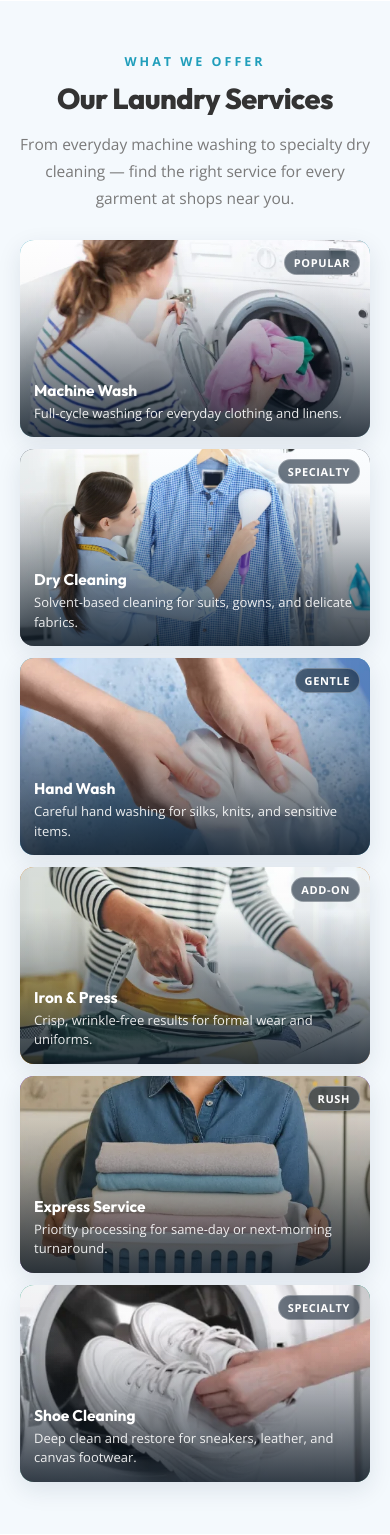
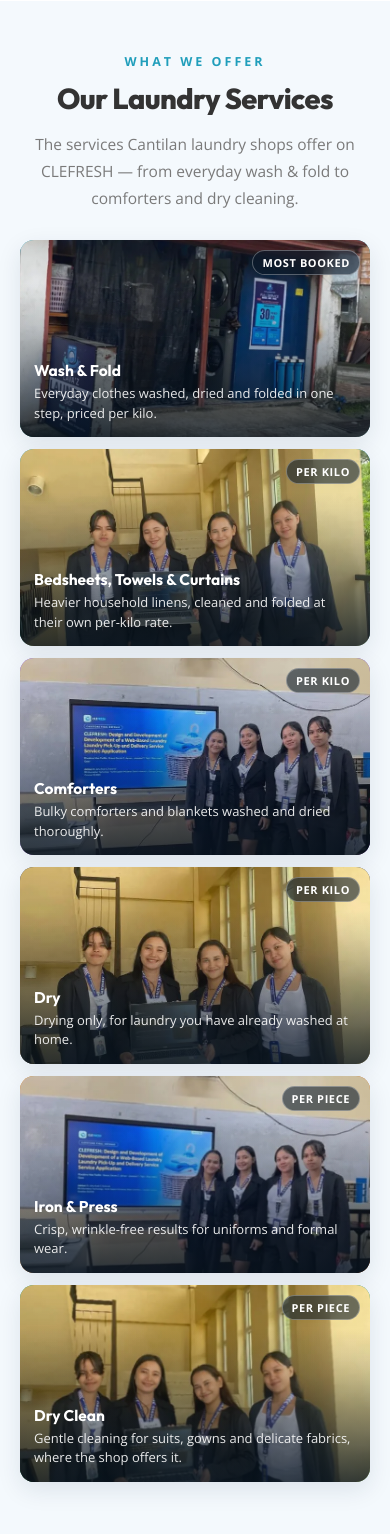
Before and after one commit to randyarrubio/CLEFRESH, a Django app: page / in a window 390 px wide. Shown: the part 3392-4927 px from the top of the page. Run offline with Django 5.2, Linux system fonts and the light colour scheme; data comes from the database, SQL or seed files in the repository; data that the repository does not hold is empty; parts of the project's set-up code (start-up, migrations or seed data) failed here and were passed over; some libraries are stand-ins or nearby versions.

Commit message:
Homepage: developer portraits in the hero carousel, real services on real photos
- Hero: darkened team photo backdrop; carousel shows one developer portrait
  per step (Tejol, Padilla, Jamen, Goso) with name captions; hidden on phones
- Services: the six services shops actually offer, on team photos and the
  Lava'z machines photo instead of stock images (panel: no AI images)

Co-Authored-By: Claude Opus 5.5 <noreply@anthropic.com>

```diff
--- a/templates/home.html
+++ b/templates/home.html
@@ -2747,22 +2779,27 @@
     </div>
 
     <div class="tlp-hero-visual" aria-hidden="true">
-      <div class="hero-carousel" id="heroCarousel">
-        <div class="hero-carousel-track">
-          <div class="hero-carousel-slide active">
-            <img src="{% static 'img/order.webp' %}" alt="Order" fetchpriority="high">
-          </div>
-          <div class="hero-carousel-slide">
-            <img src="{% static 'img/pick-up.webp' %}" alt="Pick-up">
-          </div>
-          <div class="hero-carousel-slide">
-            <img src="{% static 'img/drop-off.webp' %}" alt="Drop-off">
-          </div>
-          <div class="hero-carousel-slide">
-            <img src="{% static 'img/delivery.webp' %}" alt="Delivery">
-          </div>
-        </div>
-      </div>
+      <img src="{% static 'img/team/team-group.webp' %}" alt="" class="hero-team-bg" fetchpriority="high">
+    </div>
+
+    {# One CLEFRESH developer per carousel step, in the team photo's left-to-right order. #}
+    <div class="hero-team" id="heroCarousel" aria-hidden="true">
+      <figure class="hero-carousel-slide active">
+        <img src="{% static 'img/team/dev-tejol.webp' %}" alt="" width="330" height="412">
+        <figcaption><strong>Jessabel T. Tejol</strong><span>CLEFRESH developer</span></figcaption>
+      </figure>
+      <figure class="hero-carousel-slide">
+        <img src="{% static 'img/team/dev-padilla.webp' %}" alt="" width="330" height="412" loading="lazy">
+        <figcaption><strong>Rhealene Mae Padilla</strong><span>CLEFRESH developer</span></figcaption>
+      </figure>
+      <figure class="hero-carousel-slide">
+        <img src="{% static 'img/team/dev-jamen.webp' %}" alt="" width="330" height="412" loading="lazy">
+        <figcaption><strong>Grace Carole C. Jamen</strong><span>CLEFRESH developer</span></figcaption>
+      </figure>
+      <figure class="hero-carousel-slide">
+        <img src="{% static 'img/team/dev-goso.webp' %}" alt="" width="330" height="412" loading="lazy">
+        <figcaption><strong>Riza Mae C. Goso</strong><span>CLEFRESH developer</span></figcaption>
+      </figure>
     </div>
 
     <div class="hero-carousel-label" id="heroCarouselLabel" role="tablist">
@@ -2892,78 +2929,78 @@
       <div class="head-center tlp-reveal">
         <span class="section-label">What We Offer</span>
         <h2 class="section-title">Our Laundry Services</h2>
-        <p class="section-sub">From everyday machine washing to specialty dry cleaning — find the right service for every garment at shops near you.</p>
+        <p class="section-sub">The services Cantilan laundry shops offer on CLEFRESH — from everyday wash &amp; fold to comforters and dry cleaning.</p>
       </div>
 
       <div class="services-grid">
         <article class="svc-card tlp-reveal">
           <div class="svc-bg svc-machine">
-            <img src="{% static 'img/machine wash.webp' %}" alt="Machine wash service" class="svc-photo" loading="lazy" decoding="async">
+            <img src="{% static 'img/team/svc-wash-fold.webp' %}" alt="Machines at Lava'z Laundry Shop, Cantilan" class="svc-photo" style="object-position:center;" loading="lazy" decoding="async">
             <div class="svc-overlay"></div>
-            <span class="svc-badge">Popular</span>
+            <span class="svc-badge">Most booked</span>
             <div class="svc-info">
-              <h3>Machine Wash</h3>
-              <p>Full-cycle washing for everyday clothing and linens.</p>
+              <h3>Wash &amp; Fold</h3>
+              <p>Everyday clothes washed, dried and folded in one step, priced per kilo.</p>
             </div>
           </div>
         </article>
 
         <article class="svc-card tlp-reveal">
-          <div class="svc-bg svc-dry">
-            <img src="{% static 'img/dry cleaning.webp' %}" alt="Dry cleaning service" class="svc-photo" loading="lazy" decoding="async">
+          <div class="svc-bg svc-hand">
+            <img src="{% static 'img/team/svc-bedding.webp' %}" alt="The CLEFRESH team with the system on a laptop" class="svc-photo" style="object-position:center 30%;" loading="lazy" decoding="async">
             <div class="svc-overlay"></div>
-            <span class="svc-badge">Specialty</span>
+            <span class="svc-badge">Per kilo</span>
             <div class="svc-info">
-              <h3>Dry Cleaning</h3>
-              <p>Solvent-based cleaning for suits, gowns, and delicate fabrics.</p>
+              <h3>Bedsheets, Towels &amp; Curtains</h3>
+              <p>Heavier household linens, cleaned and folded at their own per-kilo rate.</p>
             </div>
           </div>
         </article>
 
         <article class="svc-card tlp-reveal">
-          <div class="svc-bg svc-hand">
-            <img src="{% static 'img/hand wash.webp' %}" alt="Hand wash service" class="svc-photo" loading="lazy" decoding="async">
+          <div class="svc-bg svc-express">
+            <img src="{% static 'img/team/svc-comforter.webp' %}" alt="The CLEFRESH team at their capstone defense" class="svc-photo" style="object-position:center 40%;" loading="lazy" decoding="async">
             <div class="svc-overlay"></div>
-            <span class="svc-badge">Gentle</span>
+            <span class="svc-badge">Per kilo</span>
             <div class="svc-info">
-              <h3>Hand Wash</h3>
-              <p>Careful hand washing for silks, knits, and sensitive items.</p>
+              <h3>Comforters</h3>
+              <p>Bulky comforters and blankets washed and dried thoroughly.</p>
             </div>
           </div>
         </article>
 
         <article class="svc-card tlp-reveal">
-          <div class="svc-bg svc-iron">
-            <img src="{% static 'img/iron & press.webp' %}" alt="Iron and press service" class="svc-photo" loading="lazy" decoding="async">
+          <div class="svc-bg svc-dry">
+            <img src="{% static 'img/team/svc-dry.webp' %}" alt="The CLEFRESH developers presenting the system" class="svc-photo" style="object-position:center 55%;" loading="lazy" decoding="async">
             <div class="svc-overlay"></div>
-            <span class="svc-badge">Add-on</span>
+            <span class="svc-badge">Per kilo</span>
             <div class="svc-info">
-              <h3>Iron &amp; Press</h3>
-              <p>Crisp, wrinkle-free results for formal wear and uniforms.</p>
+              <h3>Dry</h3>
+              <p>Drying only, for laundry you have already washed at home.</p>
             </div>
           </div>
         </article>
 
         <article class="svc-card tlp-reveal">
-          <div class="svc-bg svc-express">
-            <img src="{% static 'img/express service.webp' %}" alt="Express laundry service" class="svc-photo" loading="lazy" decoding="async">
+          <div class="svc-bg svc-iron">
+            <img src="{% static 'img/team/svc-iron.webp' %}" alt="The CLEFRESH team beside the project slide" class="svc-photo" style="object-position:center 40%;" loading="lazy" decoding="async">
             <div class="svc-overlay"></div>
-            <span class="svc-badge">Rush</span>
+            <span class="svc-badge">Per piece</span>
             <div class="svc-info">
-              <h3>Express Service</h3>
-              <p>Priority processing for same-day or next-morning turnaround.</p>
+              <h3>Iron &amp; Press</h3>
+              <p>Crisp, wrinkle-free results for uniforms and formal wear.</p>
             </div>
           </div>
         </article>
 
         <article class="svc-card tlp-reveal">
           <div class="svc-bg svc-shoe">
-            <img src="{% static 'img/shoe cleaning.webp' %}" alt="Shoe cleaning service" class="svc-photo" loading="lazy" decoding="async">
+            <img src="{% static 'img/team/svc-dry-clean.webp' %}" alt="The CLEFRESH developers with their project" class="svc-photo" style="object-position:center 55%;" loading="lazy" decoding="async">
             <div class="svc-overlay"></div>
-            <span class="svc-badge">Specialty</span>
+            <span class="svc-badge">Per piece</span>
             <div class="svc-info">
-              <h3>Shoe Cleaning</h3>
-              <p>Deep clean and restore for sneakers, leather, and canvas footwear.</p>
+              <h3>Dry Clean</h3>
+              <p>Gentle cleaning for suits, gowns and delicate fabrics, where the shop offers it.</p>
             </div>
           </div>
         </article>
```
Also changed, not shown: other parts of templates/home.html (+32 -0 lines), shops/tests.py (+7 -6 lines), static/img/team/dev-goso.webp (added), static/img/team/dev-jamen.webp (added), static/img/team/dev-padilla.webp (added), static/img/team/dev-tejol.webp (added), static/img/team/svc-bedding.webp (added), static/img/team/svc-comforter.webp (added), static/img/team/svc-dry-clean.webp (added), static/img/team/svc-dry.webp (added), static/img/team/svc-iron.webp (added), static/img/team/svc-wash-fold.webp (added), static/img/team/team-group.webp (added).
